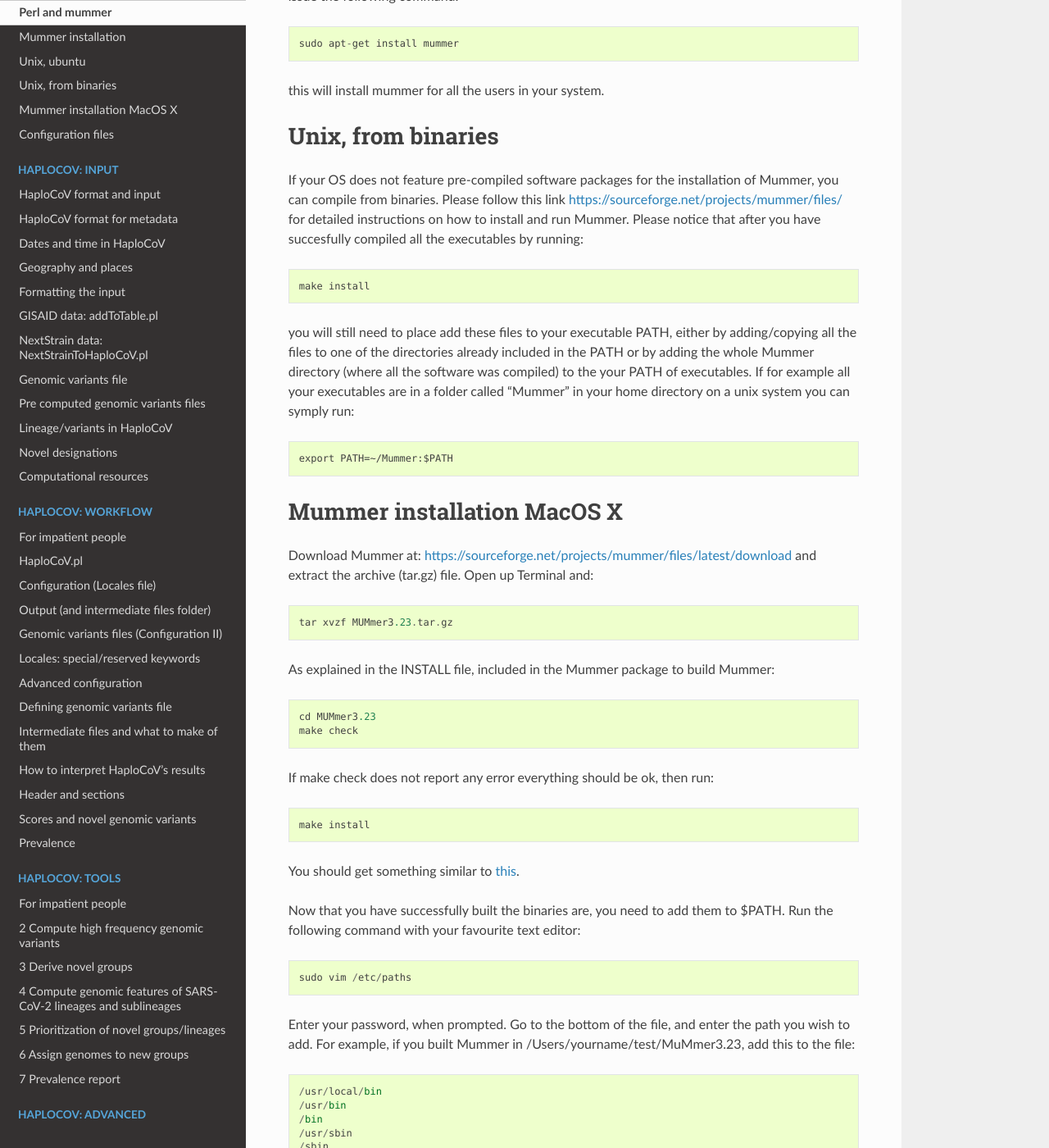
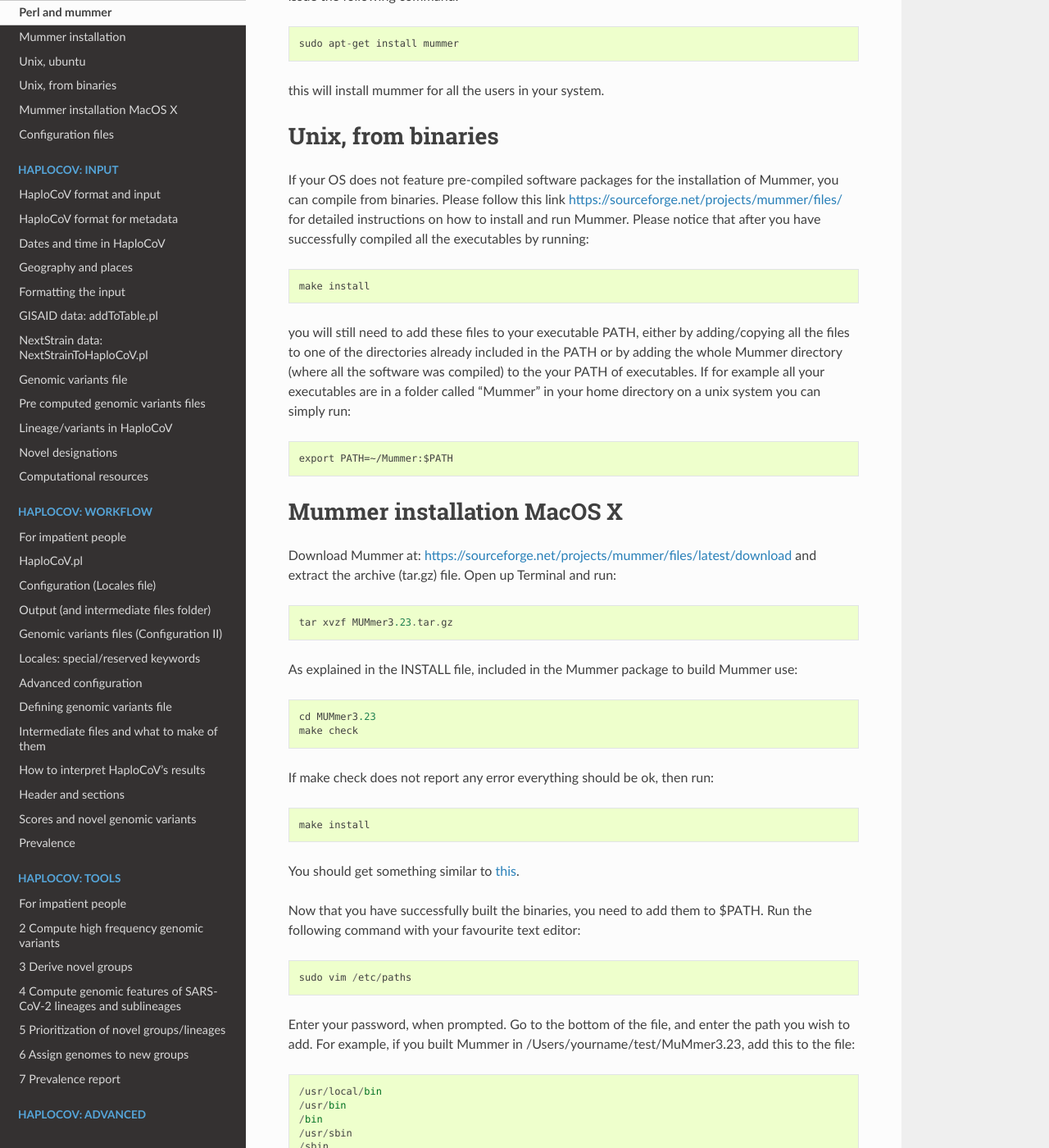
Before and after one commit to matteo14c/HaploCoV, a Sphinx documentation site: the page built from docs/source/perlMummer.rst, in a window 1280 px wide and 1400 px high, scrolled down 538 px. Shown: the whole window at 82% size. Built offline with Sphinx 7.4.7 and the Read the Docs theme 2.0.0, drawn with Linux system fonts in a browser that asks for light colours.

Commit message:
Update perlMummer.rst

```diff
--- a/docs/source/perlMummer.rst
+++ b/docs/source/perlMummer.rst
@@ -25,13 +25,13 @@
 Unix, from binaries
 ====================
 
-If your OS does not feature pre-compiled software packages for the installation of Mummer, you can compile from binaries. Please follow this link https://sourceforge.net/projects/mummer/files/ for detailed instructions on how to install and run Mummer. Please notice that after you have succesfully compiled all the executables by running:
+If your OS does not feature pre-compiled software packages for the installation of Mummer, you can compile from binaries. Please follow this link https://sourceforge.net/projects/mummer/files/ for detailed instructions on how to install and run Mummer. Please notice that after you have successfully compiled all the executables by running:
 
 ::
 
   make install
 
-you will still need to place add these files to your executable PATH, either by adding/copying all the files to one of the directories already included in the PATH or by adding the whole Mummer directory (where all the software was compiled) to the your PATH of executables. If for example all your executables are in a folder called "Mummer" in your home directory on a unix system you can symply run:
+you will still need to add these files to your executable PATH, either by adding/copying all the files to one of the directories already included in the PATH or by adding the whole Mummer directory (where all the software was compiled) to the your PATH of executables. If for example all your executables are in a folder called "Mummer" in your home directory on a unix system you can simply run:
 
 ::
 
@@ -41,13 +41,13 @@
 ===========================
 
 Download Mummer at: https://sourceforge.net/projects/mummer/files/latest/download and extract the archive (tar.gz) file.
-Open up Terminal and:
+Open up Terminal and run:
 
 ::
 
   tar xvzf MUMmer3.23.tar.gz
 
-As explained in the INSTALL file, included in the Mummer package to build Mummer:
+As explained in the INSTALL file, included in the Mummer package to build Mummer use:
 
 ::
 
@@ -64,7 +64,7 @@
 
 ::
 
-Now that you have successfully built the binaries are, you need to add them to $PATH. Run the following command with your favourite text editor:
+Now that you have successfully built the binaries, you need to add them to $PATH. Run the following command with your favourite text editor:
 ::
 
   sudo vim /etc/paths
```
